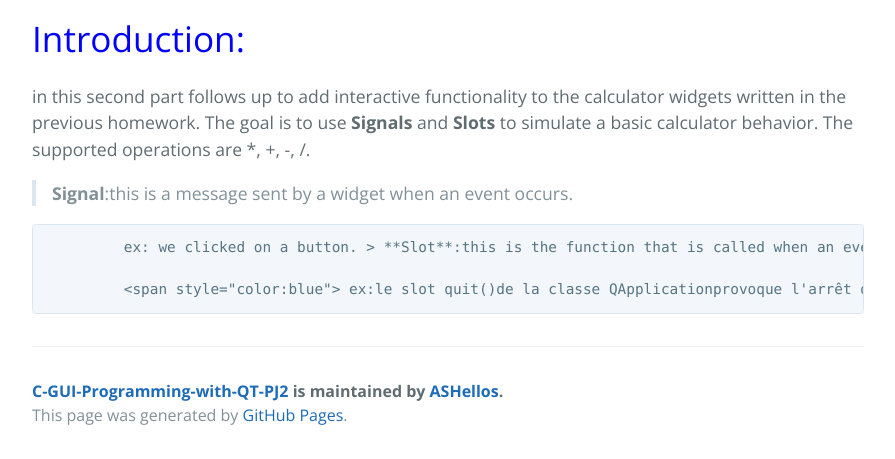
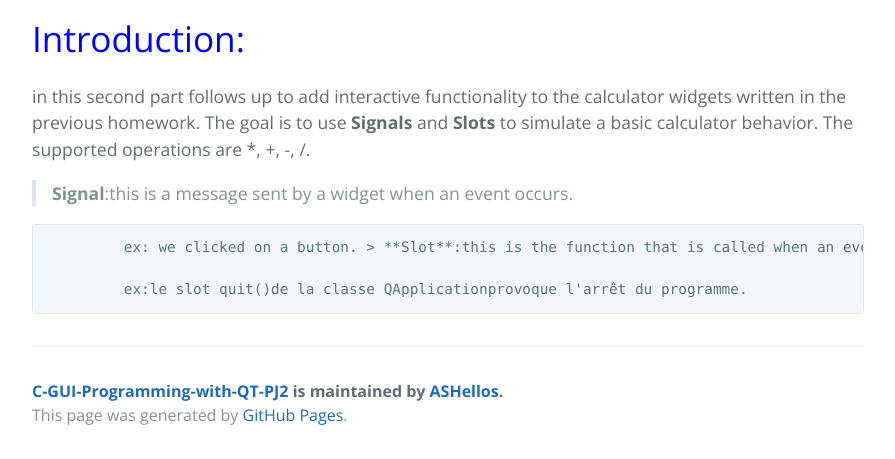
Before and after one commit to ASHellos/C-GUI-Programming-with-QT-PJ2, a Jekyll site: the page built from another-page.md, in a window 1280 px wide. Shown: the part 811-1270 px from the top of the page, without its empty margins (192-1087 px from the left). Built offline with Jekyll 4.4.1, drawn with Linux system fonts in a browser that asks for light colours; our own code applies the rules of GitHub Pages for plain Markdown files.

Commit message:
Update another-page.md

```diff
--- a/another-page.md
+++ b/another-page.md
@@ -12,4 +12,4 @@
              ex: we clicked on a button.
 > **Slot**:this is the function that is called when an event has occurred. It is said that the signal calls the slot. Concretely, a slot is a method of a class.
 
-             <span style="color:blue"> ex:le slot quit()de la classe QApplicationprovoque l'arrêt du programme.</span>
+             ex:le slot quit()de la classe QApplicationprovoque l'arrêt du programme.
```
